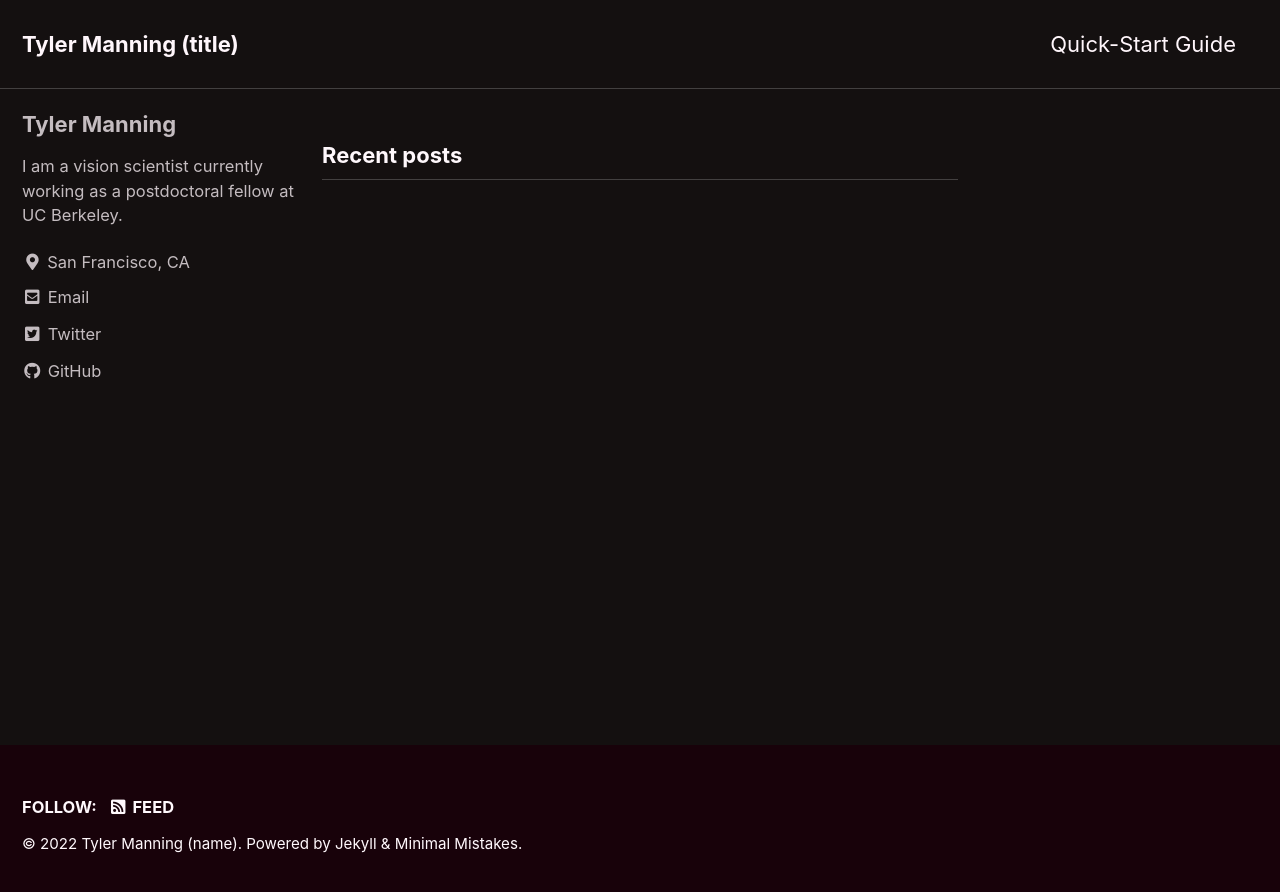
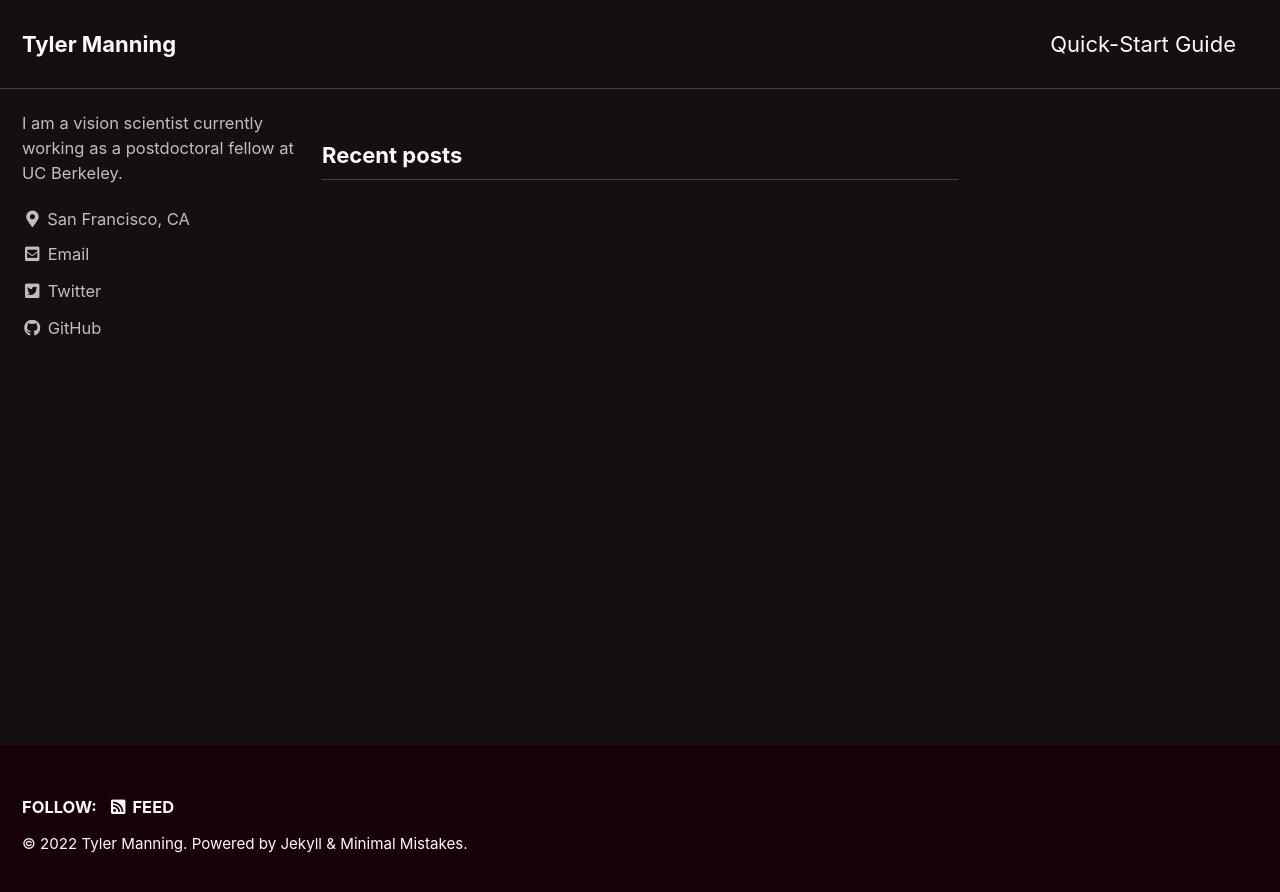
Before and after one commit to tsmanning/tsmanning.github.io, a Jekyll site: the page built from index.html, in a window 1280 px wide. Shown: the top 892 px of the page. Built offline with Jekyll 4.4.1, drawn with Linux system fonts in a browser that asks for light colours; cached includes are drawn as plain includes; the list of posts is cut into pages by our own code.

Commit message:
Update _config.yml

```diff
--- a/_config.yml
+++ b/_config.yml
@@ -16,10 +16,10 @@ minimal_mistakes_skin    : "neon" # "default" "air", "aqua", "contrast", "dark",
 
 # Site Settings
 locale                   : "en-US"
-title                    : "Tyler Manning (title)"
+title                    : "Tyler Manning"
 title_separator          : "-"
 subtitle                 : # site tagline that appears below site title in masthead
-name                     : "Tyler Manning (name)"
+name                     : "Tyler Manning"
 description              : "Personal website"
 url                      : # the base hostname & protocol for your site e.g. "https://mmistakes.github.io"
 baseurl                  : # the subpath of your site, e.g. "/blog"
@@ -104,7 +104,7 @@ analytics:
 
 # Site Author
 author:
-  name             : "Tyler Manning"
+  name             : #"Tyler Manning"
   avatar           : # path of avatar image, e.g. "/assets/images/bio-photo.jpg"
   bio              : "I am a vision scientist currently working as a postdoctoral fellow at UC Berkeley."
   location         : "San Francisco, CA"
```
